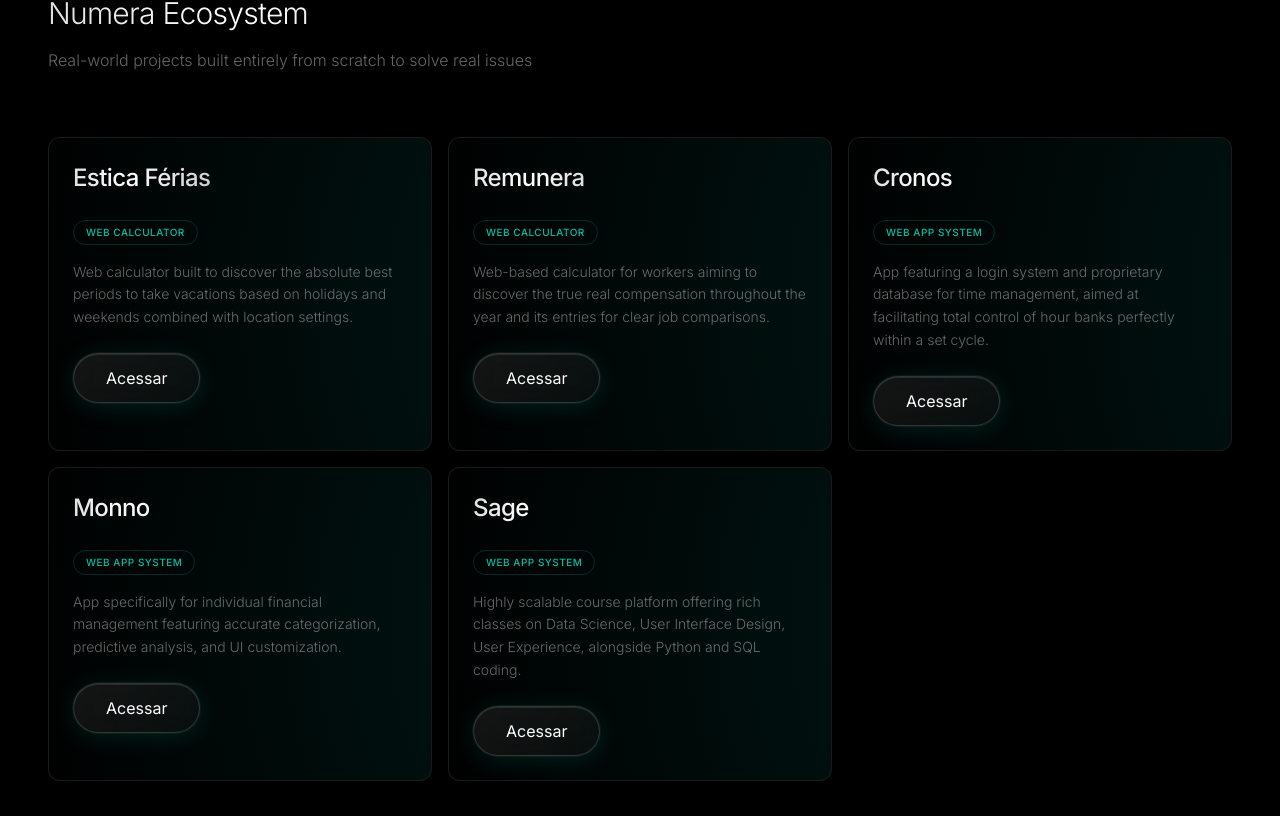
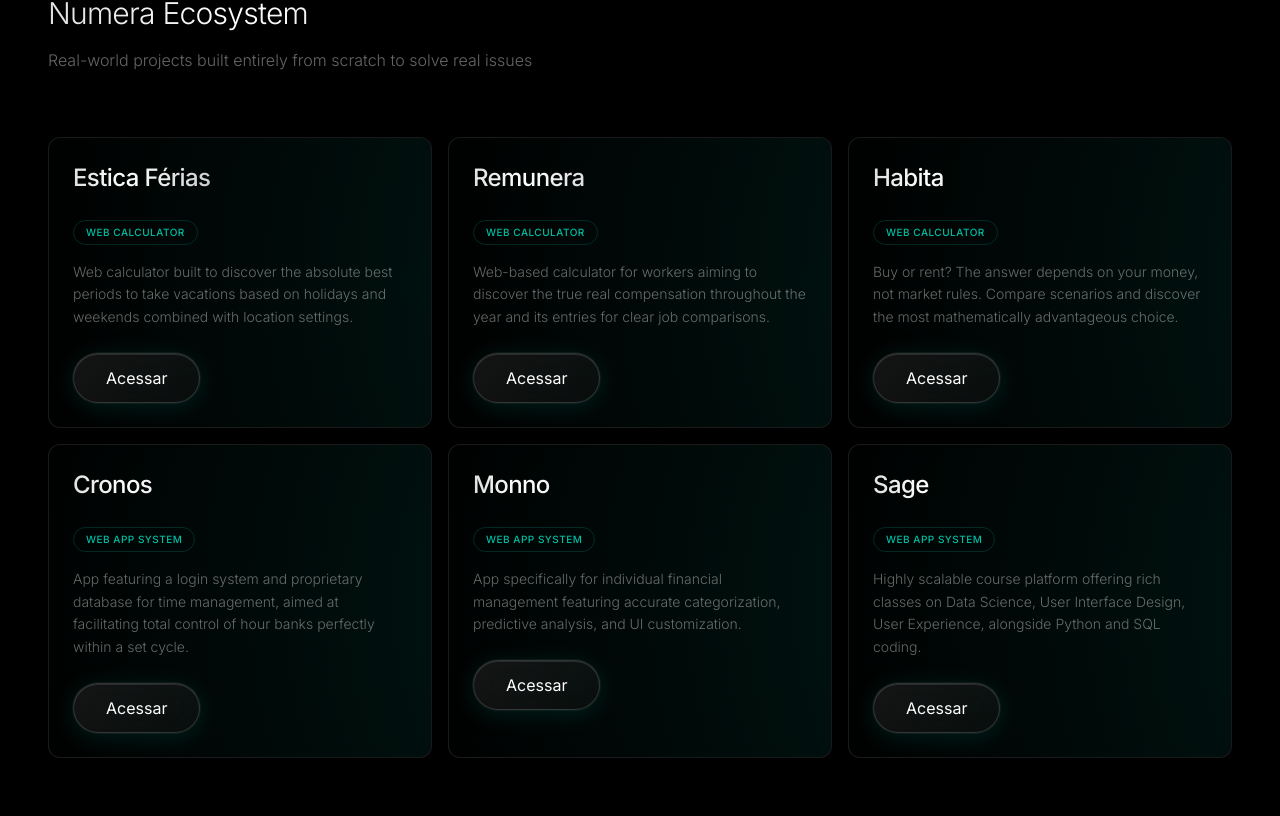
Before and after one commit to gabararuna/numera, a React (Vite) app: page / in a window 1280 px wide. Shown: the part 1064-1880 px from the top of the page. Built offline with nearby package versions, Linux system fonts and the light colour scheme.

Commit message:
botão do habita

```diff
--- a/src/components/TradingInfrastructure.jsx
+++ b/src/components/TradingInfrastructure.jsx
@@ -74,6 +74,12 @@ export default function TradingInfrastructure() {
       url: 'http://remunera.gabrielararuna.com/',
     },
     {
+      name: t('project_habita'),
+      desc: t('habita_desc'),
+      badge: t('badge_calculator'),
+      url: 'https://habita.gabrielararuna.com/',
+    },
+    {
       name: t('project_cronos'),
       desc: t('cronos_desc'),
       badge: t('badge_app'),
--- a/src/i18n/translations.js
+++ b/src/i18n/translations.js
@@ -95,6 +95,14 @@ export const translations = {
     remunera_tag1: "Remuneração Real",
     remunera_tag2: "Comparação Salarial",
     remunera_tag3: "Análise Anual",
+
+    project_habita: "Habita",
+    habita_desc:
+      "Financiar ou alugar? A resposta depende do seu dinheiro, não de regras de mercado. Compare cenários e descubra a escolha matematicamente vantajosa.",
+    habita_tag0: "Comparativo",
+    habita_tag1: "Financiamento",
+    habita_tag2: "Aluguel",
+    habita_tag3: "Simulação",
 
     project_sage: "Sage",
     sage_desc:
@@ -217,6 +225,14 @@ export const translations = {
     remunera_tag2: "Salary Comparisons ",
     remunera_tag3: "Year Analysis",
 
+    project_habita: "Habita",
+    habita_desc:
+      "Buy or rent? The answer depends on your money, not market rules. Compare scenarios and discover the most mathematically advantageous choice.",
+    habita_tag0: "Comparison",
+    habita_tag1: "Financing",
+    habita_tag2: "Rent",
+    habita_tag3: "Simulation",
+
     project_sage: "Sage",
     sage_desc:
       "Highly scalable course platform offering rich classes on Data Science, User Interface Design, User Experience, alongside Python and SQL coding.",
@@ -335,6 +351,14 @@ export const translations = {
     remunera_tag2: "Comparación Salario",
     remunera_tag3: "Análisis Anual",
 
+    project_habita: "Habita",
+    habita_desc:
+      "¿Financiar o alquilar? La respuesta depende de su dinero, no del mercado. Compare escenarios y descubra la opción matemáticamente ventajosa.",
+    habita_tag0: "Comparativo",
+    habita_tag1: "Préstamo",
+    habita_tag2: "Alquiler",
+    habita_tag3: "Simulación",
+
     project_sage: "Sage",
     sage_desc:
       "Plataforma de cursos escalable que da clases sobre Ciencias de Datos, Diseño de Interfaz, Experiencia del Usuario y programación Python y SQL.",
```
